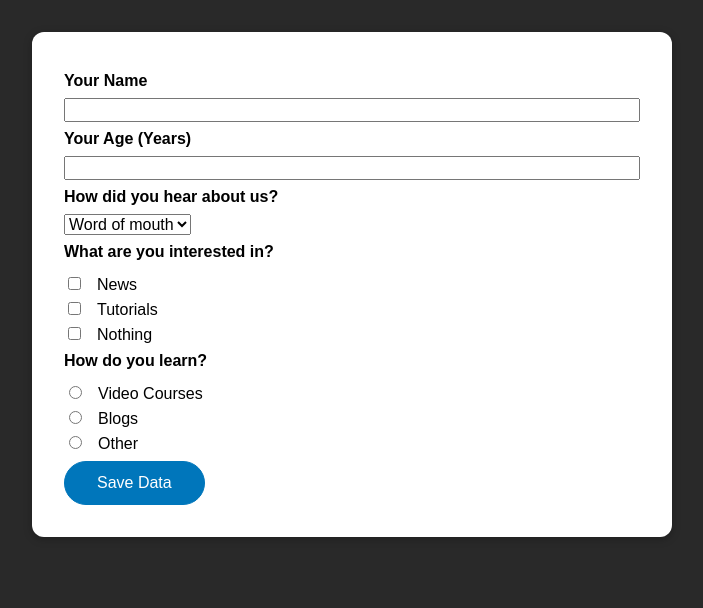
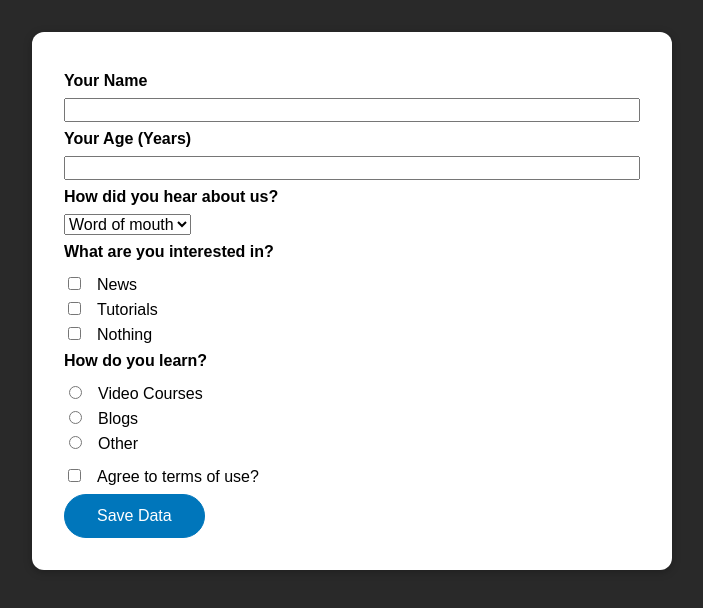
Before and after one commit to neb-dev/vue-course, a Vue app in the folder project12/: page / in a window 1280 px wide. Shown: the top 608 px of the page, without its empty margins (288-991 px from the left). Built offline with nearby package versions, Linux system fonts and the light colour scheme; the HTML template or start-up script is replaced by a standard one.

Commit message:
Add files via upload

```diff
--- a/project12/src/components/TheForm.vue
+++ b/project12/src/components/TheForm.vue
@@ -19,32 +19,36 @@
     <div class="form-control">
       <h2>What are you interested in?</h2>
       <div>
-        <input id="interest-news" name="interest" type="checkbox" />
+        <input id="interest-news" name="interest" type="checkbox" value="News" v-model="interest" />
         <label for="interest-news">News</label>
       </div>
       <div>
-        <input id="interest-tutorials" name="interest" type="checkbox" />
+        <input id="interest-tutorials" name="interest" type="checkbox" value="Tutorials" v-model="interest" />
         <label for="interest-tutorials">Tutorials</label>
       </div>
       <div>
-        <input id="interest-nothing" name="interest" type="checkbox" />
+        <input id="interest-nothing" name="interest" type="checkbox" value="Nothing" v-model="interest" />
         <label for="interest-nothing">Nothing</label>
       </div>
     </div>
     <div class="form-control">
       <h2>How do you learn?</h2>
       <div>
-        <input id="how-video" name="how" type="radio" />
+        <input id="how-video" name="how" type="radio" value="Video" v-model="how" />
         <label for="how-video">Video Courses</label>
       </div>
       <div>
-        <input id="how-blogs" name="how" type="radio" />
+        <input id="how-blogs" name="how" type="radio" value="Blogs" v-model="how" />
         <label for="how-blogs">Blogs</label>
       </div>
       <div>
-        <input id="how-other" name="how" type="radio" />
+        <input id="how-other" name="how" type="radio" value="Other" v-model="how" />
         <label for="how-other">Other</label>
       </div>
+    </div>
+    <div class="form-control">
+      <input type="checkbox" name="confirm-terms" id="confirm-terms" v-model="confirm" />
+      <label for="confirm-terms">Agree to terms of use?</label>
     </div>
     <div>
       <button>Save Data</button>
@@ -59,13 +63,25 @@ export default {
       userName: '',
       userAge: null,
       referral: 'wom',
+      interest: [],
+      how: null,
+      confirm: false
     };
   },
   methods: {
     submitForm() {
+      console.log(this.userName);
+      console.log(this.userAge);
+      console.log(this.referral);
+      console.log(this.interest);
+      console.log(this.how);
+      console.log(this.confirm);
       this.userName = '';
       this.userAge = null;
       this.referral = 'wom';
+      this.interest = [];
+      this.how = null;
+      this.confirm = false;
     }
   }
 };
```
